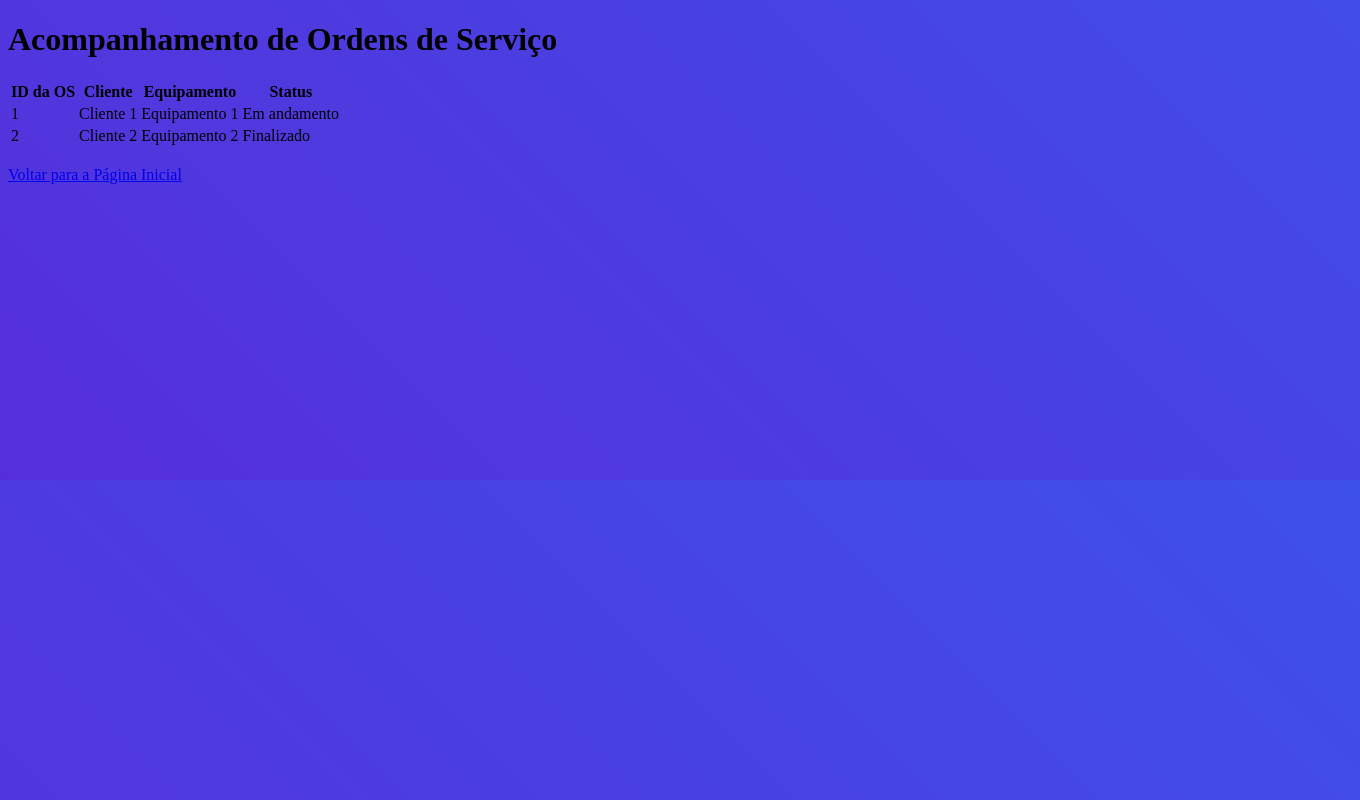
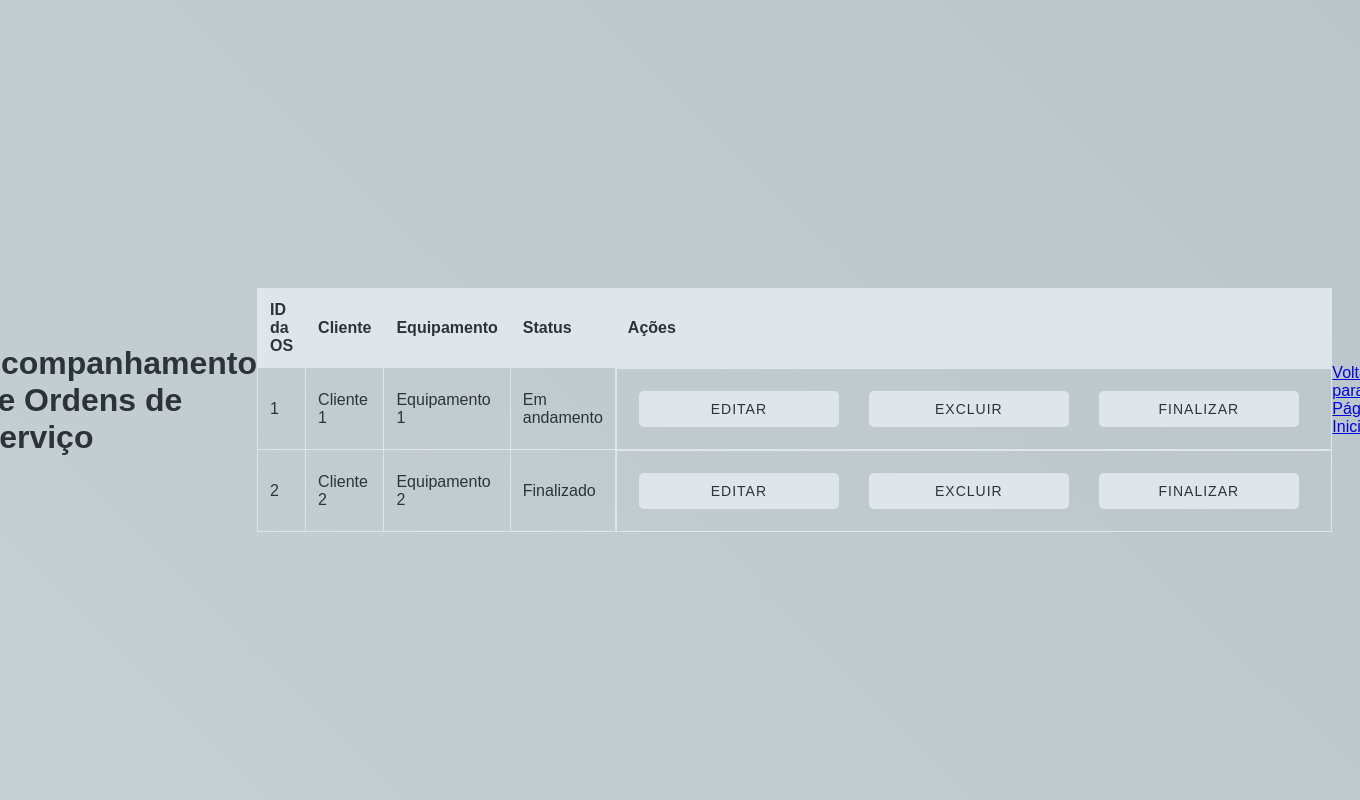
Before and after one commit to emersonribeirodasilva/cliente_os_dashboard, a Flask app: page /acompanhamento_os in a window 1360 px wide; the page is wider, and only the part inside the window is pictured. Run offline with Flask 3, Linux system fonts and the light colour scheme.

Commit message:
ATUALIZAÇÃO
VERSÃO 1.1

```diff
--- a/app.py
+++ b/app.py
@@ -3,55 +3,64 @@ from werkzeug.security import generate_password_hash, check_password_hash
 from database.db import init_db, mysql
 
 app = Flask(__name__)
-app.secret_key = '1111122222'
+app.secret_key = '1111122222'  # Chave segura para sessão
 
 init_db(app)
 
+# Configurações do banco de dados
+app.config['MYSQL_HOST'] = '127.0.0.1'  # Ou o IP do seu servidor MySQL
+app.config['MYSQL_USER'] = 'root'  # Seu usuário MySQL
+app.config['MYSQL_PASSWORD'] = ''  # Sua senha do MySQL, se houver
+app.config['MYSQL_DB'] = 'cliente_os'  # Nome do seu banco de dados
+app.config['MYSQL_CURSORCLASS'] = 'DictCursor'  # Para retornar resultados como dicionário
 
-# Tela de Login
+# 🔐 Tela de Login
 @app.route('/', methods=['GET', 'POST'])
 def login():
     if request.method == 'POST':
         username = request.form['username']
         password = request.form['password']
+        tipo = request.form['tipo']  # Novo campo para selecionar o perfil
+
+
+
 
         cur = mysql.connection.cursor()
+        cur.execute("USE cliente_os")  # 🔥 Adicionando isso antes da primeira query
         cur.execute("SELECT id, username, password, tipo FROM usuarios WHERE username = %s", [username])
         user = cur.fetchone()
         cur.close()
 
-        if user and check_password_hash(user[2], password):
-            session['user_id'] = user[0]
-            session['username'] = user[1]
-            session['tipo'] = user[3]  # Define o tipo de usuário na sessão
 
-            # Redirecionamento conforme o tipo de usuário
-            if user[3] == "cliente":
-                return redirect(url_for('abertura_os'))
-            else:
-                return redirect(url_for('dashboard'))
+        if user and check_password_hash(user['password'], password):  # Corrigido para DictCursor
+            session['user_id'] = user['id']
+            session['username'] = user['username']
+            session['tipo'] = user['tipo']
 
+            if tipo == "cliente":  # Verificação para o cliente
+                return redirect(url_for('cadastro_os'))  # Redireciona para cadastro_os
+            elif tipo == 'suporte':  # Verificação para o suporte
+                return redirect(url_for('suporte_dashboard'))  # Redireciona para suporte_dashboard
         else:
             error = "Usuário ou senha inválidos."
             return render_template('login.html', error=error)
 
     return render_template('login.html')
 
-# Cadastro de Usuário
+# 📌 Cadastro de Usuário
 @app.route('/cadastro_usuario', methods=['GET', 'POST'])
 def cadastro_usuario():
     if request.method == 'POST':
         username = request.form['username']
-        password = generate_password_hash(request.form['password'])
-        tipo = request.form['tipo']  # Cliente ou Prestador de Serviço
+        password = generate_password_hash(request.form['password'], method='pbkdf2:sha256')  # Correção
+        tipo = request.form['tipo']
 
         cur = mysql.connection.cursor()
         cur.execute("SELECT id FROM usuarios WHERE username = %s", [username])
         existing_user = cur.fetchone()
 
         if existing_user:
-            error = "Usuário já cadastrado!"
-            return render_template('cadastro_usuario.html', error=error)
+            return render_template('cadastro_usuario.html', error="Usuário já cadastrado!")
 
         cur.execute("INSERT INTO usuarios (username, password, tipo) VALUES (%s, %s, %s)",
                     (username, password, tipo))
@@ -61,26 +70,25 @@ def cadastro_usuario():
         session['username'] = username
         session['tipo'] = tipo
 
-        # Redirecionamento conforme o tipo de usuário
         if tipo == "cliente":
-            return redirect(url_for('abertura_os'))
+            return redirect(url_for('cadastro_os'))
         else:
-            return redirect(url_for('dashboard'))
+            return redirect(url_for('suporte_dashboard'))
 
     return render_template('cadastro_usuario.html')
 
-# Rotas para as páginas
-@app.route('/abertura_os')
-def abertura_os():
-    return render_template('abertura_os.html')
-
-@app.route('/dashboard')
-def dashboard():
-    return render_template('dashboard.html')
-
+# 🔍 Outras rotas
 @app.route('/cadastro_os')
 def cadastro_os():
     return render_template('cadastro_os.html')
+
+@app.route('/suporte_dashboard')
+def suporte_dashboard():
+    return render_template('suporte_dashboard.html')  # Tela do suporte com botões
+
+@app.route('/cadastro_cliente')
+def cadastro_cliente():
+    return render_template('cadastro_cliente.html')
 
 @app.route('/cadastro_equipamento')
 def cadastro_equipamento():
@@ -90,5 +98,9 @@ def cadastro_equipamento():
 def acompanhamento_os():
     return render_template('acompanhamento_os.html')
 
+@app.route('/dashboard')
+def dashboard():
+    return render_template('dashboard.html')
+
 if __name__ == '__main__':
     app.run(debug=True)
--- a/static/css/style.css
+++ b/static/css/style.css
@@ -1,8 +1,15 @@
 /* Estilo de fundo com animação */
 body {
-    background: linear-gradient(45deg, #6a11cb, #2575fc);
+    background: linear-gradient(45deg, #dfe6e9, #b2bec3); /* Cores suaves de cinza */
     background-size: 400% 400%;
-    animation: gradientAnimation 10s ease infinite;
+    animation: gradientAnimation 12s ease infinite;
+    font-family: 'Arial', sans-serif;
+    color: #2d3436; /* Texto principal mais escuro para contraste */
+    display: flex;
+    justify-content: center;
+    align-items: center;
+    height: 100vh; /* Para ocupar toda a altura da tela */
+    margin: 0;
 }
 
 @keyframes gradientAnimation {
@@ -11,27 +18,116 @@ body {
     100% { background-position: 0% 50%; }
 }
 
+/* Títulos e textos */
+h2 {
+    font-family: 'Arial', sans-serif;
+    color: #2d3436; /* Cor do título mais suave */
+    font-weight: 600;
+    font-size: 24px;
+    margin-bottom: 20px;
+}
+
+/* Estilo para o container de navegação dos botões */
+.container {
+    text-align: center;
+    width: 100%;
+    max-width: 800px; /* Limita a largura para o conteúdo não ficar muito largo */
+}
+
+/* Estilo para o container de botões */
+.button-container {
+    display: flex;
+    flex-wrap: wrap;
+    justify-content: center;
+    gap: 15px;
+    margin-top: 20px;
+}
+
 /* Customizando o botão */
-.btn-primary, .btn-success {
+button {
     font-size: 16px;
     padding: 12px 20px;
     text-transform: uppercase;
     letter-spacing: 1px;
+    border-radius: 25px; /* Bordas arredondadas */
+    border: none;
+    cursor: pointer;
+    transition: background-color 0.3s ease, transform 0.2s ease;
+    background-color: #b2bec3; /* Cor de fundo suave */
+    color: #fff;
+    margin: 10px;
+    width: 200px; /* Ajuste do tamanho dos botões */
+    min-width: 160px; /* Tamanho mínimo dos botões */
 }
 
+/* Efeito hover nos botões */
+button:hover {
+    background-color: #95a5a6; /* Cor mais escura ao passar o mouse */
+    transform: scale(1.05);
+}
+
+button:active {
+    background-color: #7f8c8d; /* Mais escuro quando pressionado */
+}
+
+/* Estilo da tabela */
+table {
+    width: 100%;
+    border-collapse: collapse;
+    margin-top: 20px;
+}
+
+th, td {
+    padding: 12px;
+    text-align: left;
+    border: 1px solid #dfe6e9; /* Borda cinza clara */
+    font-size: 16px;
+}
+
+th {
+    background-color: #dfe6e9; /* Cabeçalhos com cor leve de cinza */
+}
+
+/* Estilo da célula de ações */
+td.action-buttons {
+    display: grid;
+    grid-template-columns: repeat(4, 1fr);
+    gap: 10px;
+    justify-items: center;
+}
+
+/* Estilo dos botões dentro da tabela */
+td button {
+    padding: 10px 15px;
+    background-color: #dfe6e9; /* Cinza claro */
+    color: #2d3436; /* Texto escuro */
+    font-size: 14px;
+    border-radius: 5px;
+    transition: background-color 0.3s, transform 0.2s ease;
+    border: none;
+}
+
+/* Efeito hover nos botões dentro da tabela */
+td button:hover {
+    background-color: #b2bec3; /* Cor de fundo mais escura no hover */
+    transform: scale(1.05);
+}
+
+td button:active {
+    background-color: #95a5a6; /* Mais escuro quando pressionado */
+}
+
+/* Estilo para o card */
 .card {
     border-radius: 15px;
-    box-shadow: 0 4px 8px rgba(0, 0, 0, 0.1);
-}
-
-/* Títulos e textos */
-h2 {
-    font-family: 'Arial', sans-serif;
-    color: #333;
+    box-shadow: 0 4px 12px rgba(0, 0, 0, 0.1); /* Sombra mais suave */
+    background-color: white;
+    padding: 20px;
+    margin-top: 20px;
 }
 
 /* Animação de foco nos inputs */
 input:focus {
-    border-color: #2575fc;
-    box-shadow: 0 0 5px rgba(37, 117, 252, 0.5);
+    border-color: #95a5a6; /* Cinza claro no foco */
+    box-shadow: 0 0 8px rgba(149, 165, 166, 0.5); /* Suave sombra cinza */
 }
--- a/templates/acompanhamento_os.html
+++ b/templates/acompanhamento_os.html
@@ -15,6 +15,7 @@
                 <th>Cliente</th>
                 <th>Equipamento</th>
                 <th>Status</th>
+                <th>Ações</th> <!-- Nova coluna para os botões -->
             </tr>
         </thead>
         <tbody>
@@ -24,12 +25,22 @@
                 <td>Cliente 1</td>
                 <td>Equipamento 1</td>
                 <td>Em andamento</td>
+                <td class="action-buttons">
+                    <button>EDITAR</button>
+                    <button>EXCLUIR</button>
+                    <button>FINALIZAR</button>
+                </td>
             </tr>
             <tr>
                 <td>2</td>
                 <td>Cliente 2</td>
                 <td>Equipamento 2</td>
                 <td>Finalizado</td>
+                <td class="action-buttons">
+                    <button>EDITAR</button>
+                    <button>EXCLUIR</button>
+                    <button>FINALIZAR</button>
+                </td>
             </tr>
         </tbody>
     </table>
--- a/templates/cadastro_usuario.html
+++ b/templates/cadastro_usuario.html
@@ -38,7 +38,7 @@
                         <label for="tipo">Tipo de Usuário</label>
                         <select class="form-control" id="tipo" name="tipo" required>
                             <option value="cliente">Cliente</option>
-                            <option value="prestador">Prestador de Serviço</option>
+                            <option value="suporte">Suporte</option>
                         </select>
                     </div>
 
```
Also changed, not shown: database/__init__.py (+6 -6 lines), database/db.py (+7 -2 lines), templates/login.html (+32 -2 lines), templates/suporte_dashboard.html (added, +32 -0 lines).
